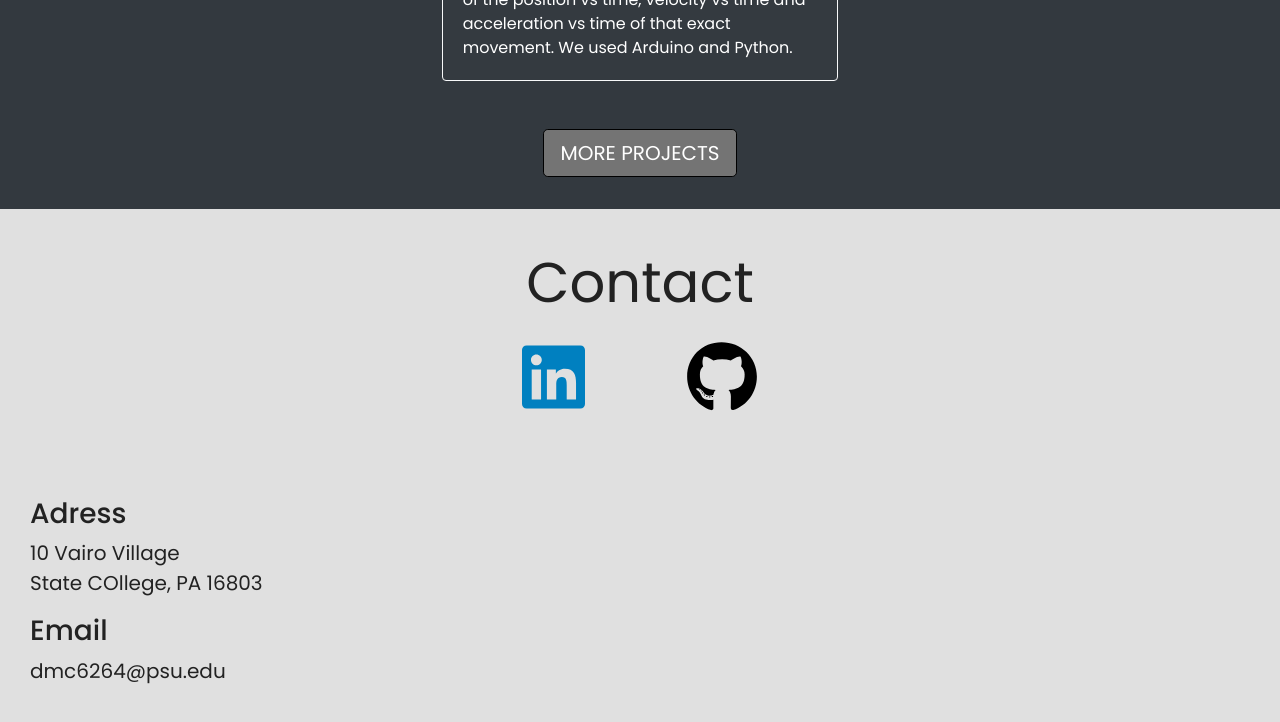
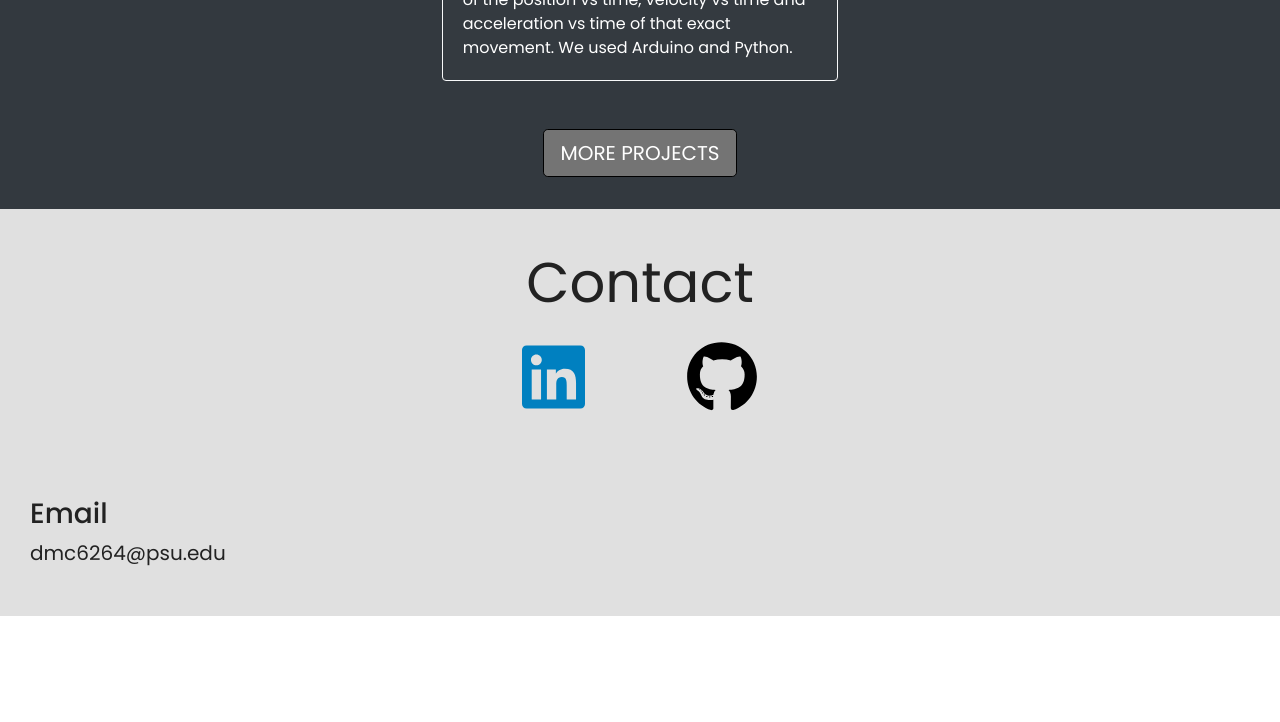
Before and after one commit to dan30github/dan30github.github.io, a plain HTML site: page index.html in a window 1280 px wide. Shown: the part 1718-2440 px from the top of the page. After the commit the page ends 2334 px from the top, so only its background shows below. Drawn offline with nearby package versions, Linux system fonts and the light colour scheme.

Commit message:
Add files via upload

```diff
--- a/index.html
+++ b/index.html
@@ -75,7 +75,7 @@
 			<img src="img/photo2.jpg" class="img-fluid circleImg">
 		</div>
 		<div class="col-md-8 col-lg-6">
-			<p class="padding-top">I am currently a junior student at the Pennsylvania State University, pursuing a Bachelor's degree in Computer Engineering. I first started programming during sophomore year in High School, coding 2D games with the Lua programming language, and haven't stopped since then. After I learned Python and started using Arduino to build some projects, I was sure that I wanted to pursue this area of study. Additionally, music is one of my passions and I play acoustic guitar in my free time. You can check some of the projects I've worked on, my resume and my contact information on this website. </p>
+			<p class="padding-top">I am currently a senior student at the Pennsylvania State University, pursuing a Bachelor's degree in Computer Engineering. I first started programming during sophomore year in High School, coding 2D games with the Lua programming language, and haven't stopped since then. After I learned Python and started using Arduino to build some projects, I was sure that I wanted to pursue this area of study. Additionally, music is one of my passions and I play acoustic guitar in my free time. You can check some of the projects I've worked on, my resume and my contact information on this website. </p>
 			<br>
 		</div>
 	</div>
@@ -147,12 +147,6 @@
 		</div>
 
 	</div>
-	<div class="col-12">
-		<h3>Adress</h3>
-	</div>
-	<div class="col-12">
-		<p class="lead">10 Vairo Village<br> State COllege, PA 16803</p>
-	</div>
 
 	<div class="col-12">
 		<h3>Email</h3>
```
